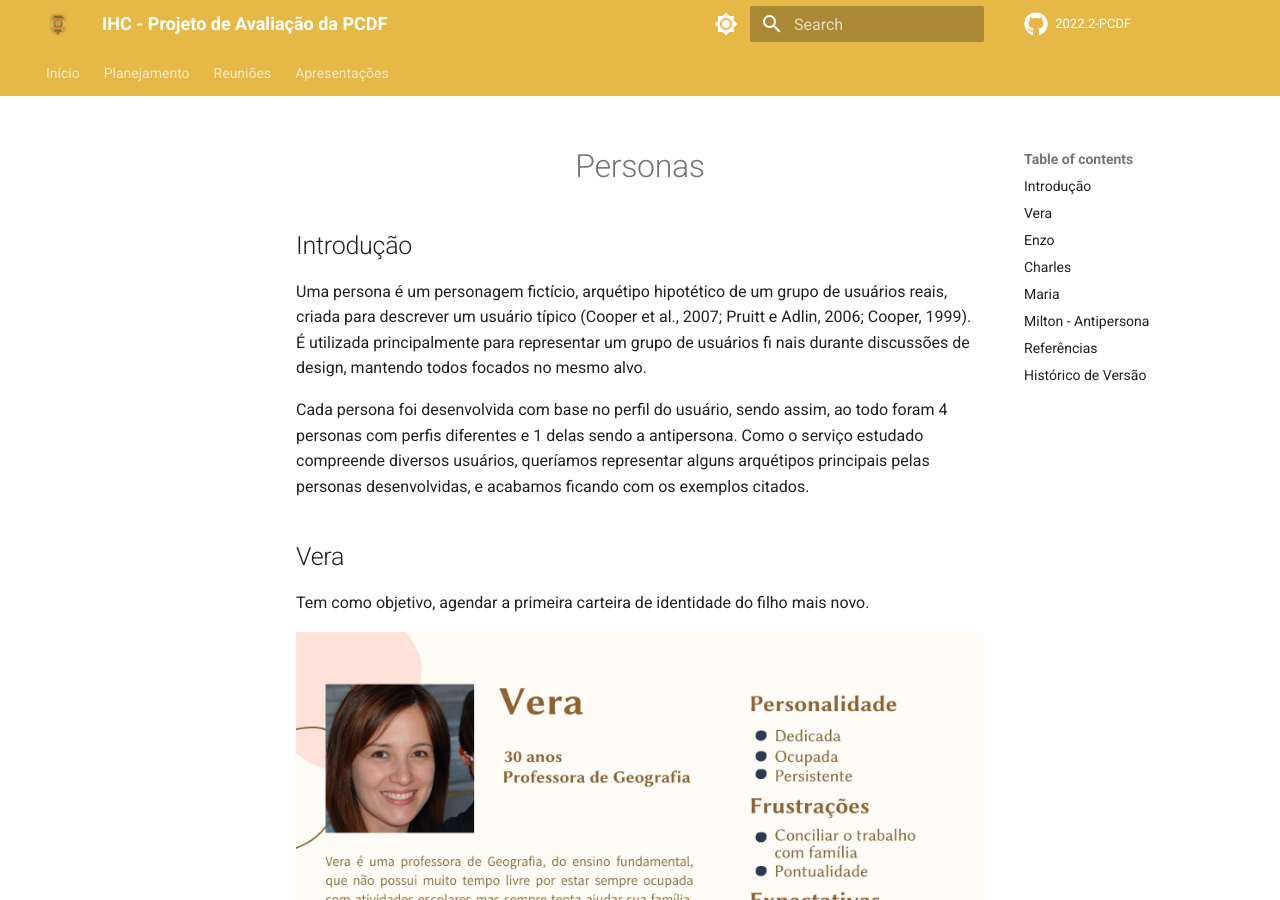
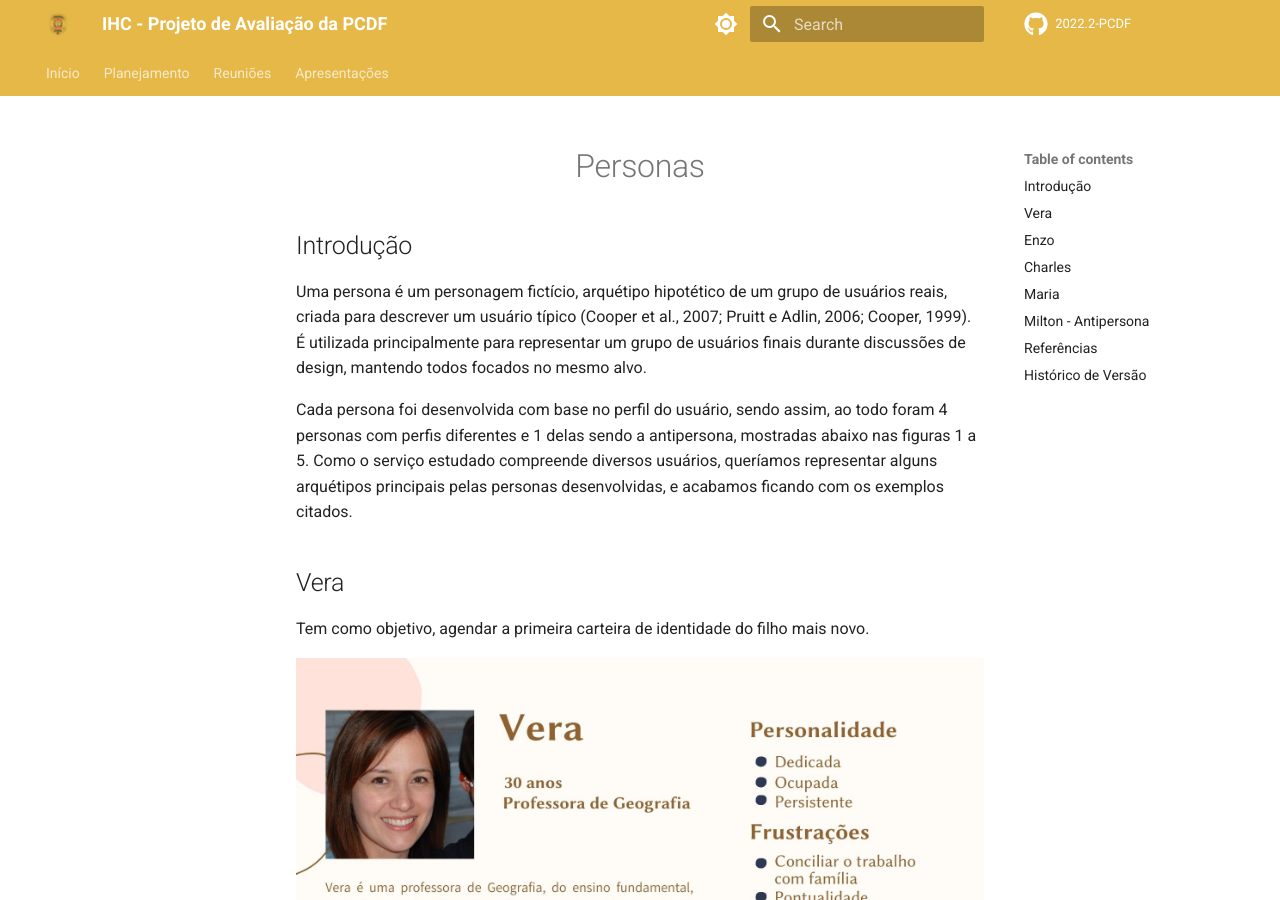
Before and after one commit to Interacao-Humano-Computador/2022.2-PCDF, an MkDocs documentation site: the page built from docs/analiseDeRequisitos/personas.md, in a window 1280 px wide and 900 px high. Built offline with MkDocs 1.6.1 and Material for MkDocs 9.7.7, drawn with Linux system fonts in a browser that asks for light colours; comment, search, counter and statistics services are not loaded.

Commit message:
Update personas.md
Correção e adição de chamar as figuras no texto

```diff
--- a/docs/analiseDeRequisitos/personas.md
+++ b/docs/analiseDeRequisitos/personas.md
@@ -2,9 +2,9 @@
 
 ## Introdução
 Uma persona é um personagem fictício, arquétipo hipotético de um grupo de usuários reais, criada para descrever um usuário típico (Cooper et al., 2007; Pruitt e Adlin,
-2006; Cooper, 1999). É utilizada principalmente para representar um grupo de usuários fi nais durante discussões de design, mantendo todos focados no mesmo alvo.
+2006; Cooper, 1999). É utilizada principalmente para representar um grupo de usuários finais durante discussões de design, mantendo todos focados no mesmo alvo.
 
-Cada persona foi desenvolvida com base no perfil do usuário, sendo assim, ao todo foram 4 personas com perfis diferentes e 1 delas sendo a antipersona. Como o serviço estudado compreende diversos usuários, queríamos representar alguns arquétipos principais pelas personas desenvolvidas, e acabamos ficando com os exemplos citados.
+Cada persona foi desenvolvida com base no perfil do usuário, sendo assim, ao todo foram 4 personas com perfis diferentes e 1 delas sendo a antipersona, mostradas abaixo nas figuras 1 a 5. Como o serviço estudado compreende diversos usuários, queríamos representar alguns arquétipos principais pelas personas desenvolvidas, e acabamos ficando com os exemplos citados.
 
 ## Vera
 
```
